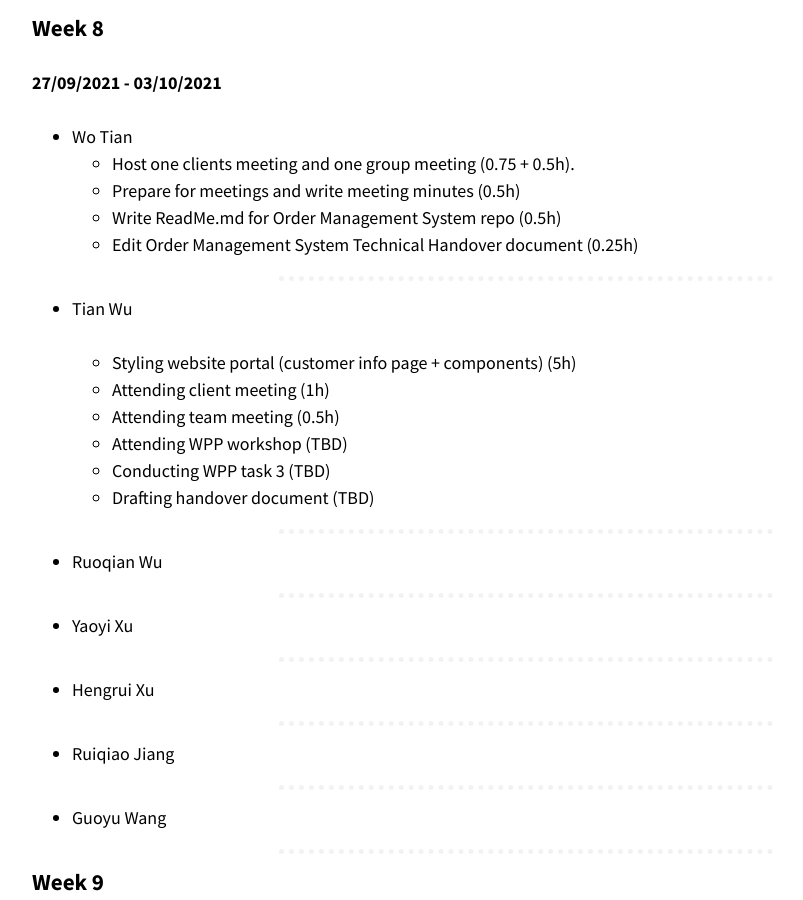
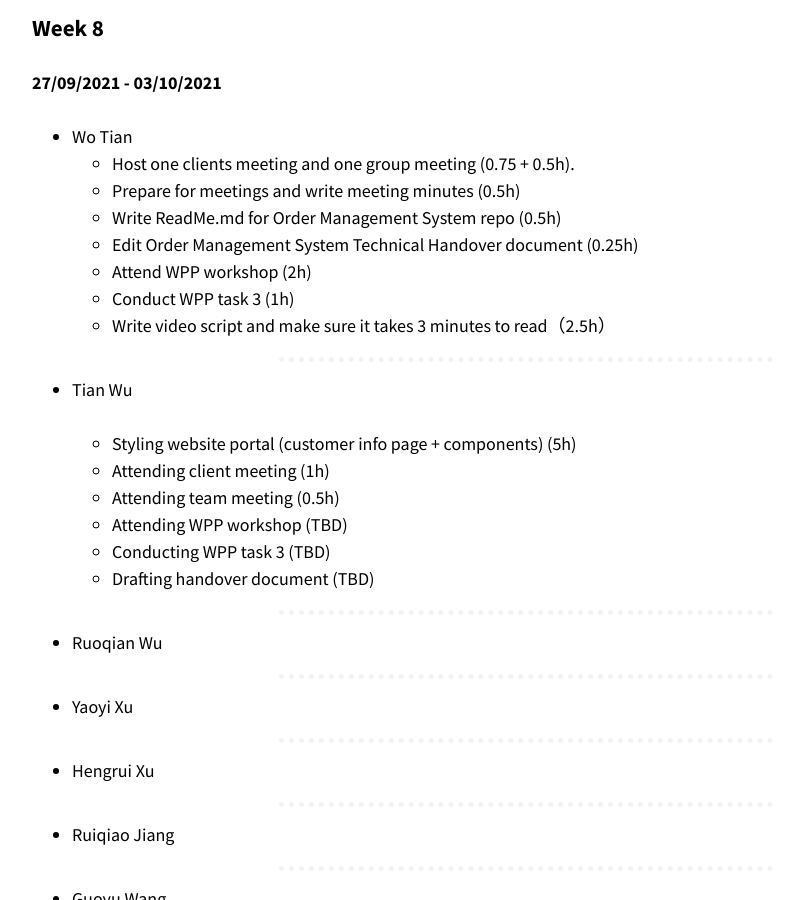
Before and after one commit to optofab/optofab.github.io, a Jekyll site: the page built from work_records.md, in a window 1280 px wide and 900 px high, scrolled down 15016 px. Shown: the whole window, without its empty margins (114-917 px from the left). Built offline with Jekyll 4.4.1, drawn with Linux system fonts in a browser that asks for light colours; nearby versions of some CDN libraries; emoji names are drawn with the system emoji font.

Commit message:
Update work_records.md

```diff
--- a/work_records.md
+++ b/work_records.md
@@ -621,6 +621,9 @@ _[Don't forget to add hours for each of the work you've done. This line will be
   - Prepare for meetings and write meeting minutes (0.5h)
   - Write ReadMe.md for Order Management System repo (0.5h)
   - Edit Order Management System Technical Handover document (0.25h)
+  - Attend WPP workshop (2h)
+  - Conduct WPP task 3 (1h)
+  - Write video script and make sure it takes 3 minutes to read（2.5h）
 
 <hr class="hr-dotted">
 
```
